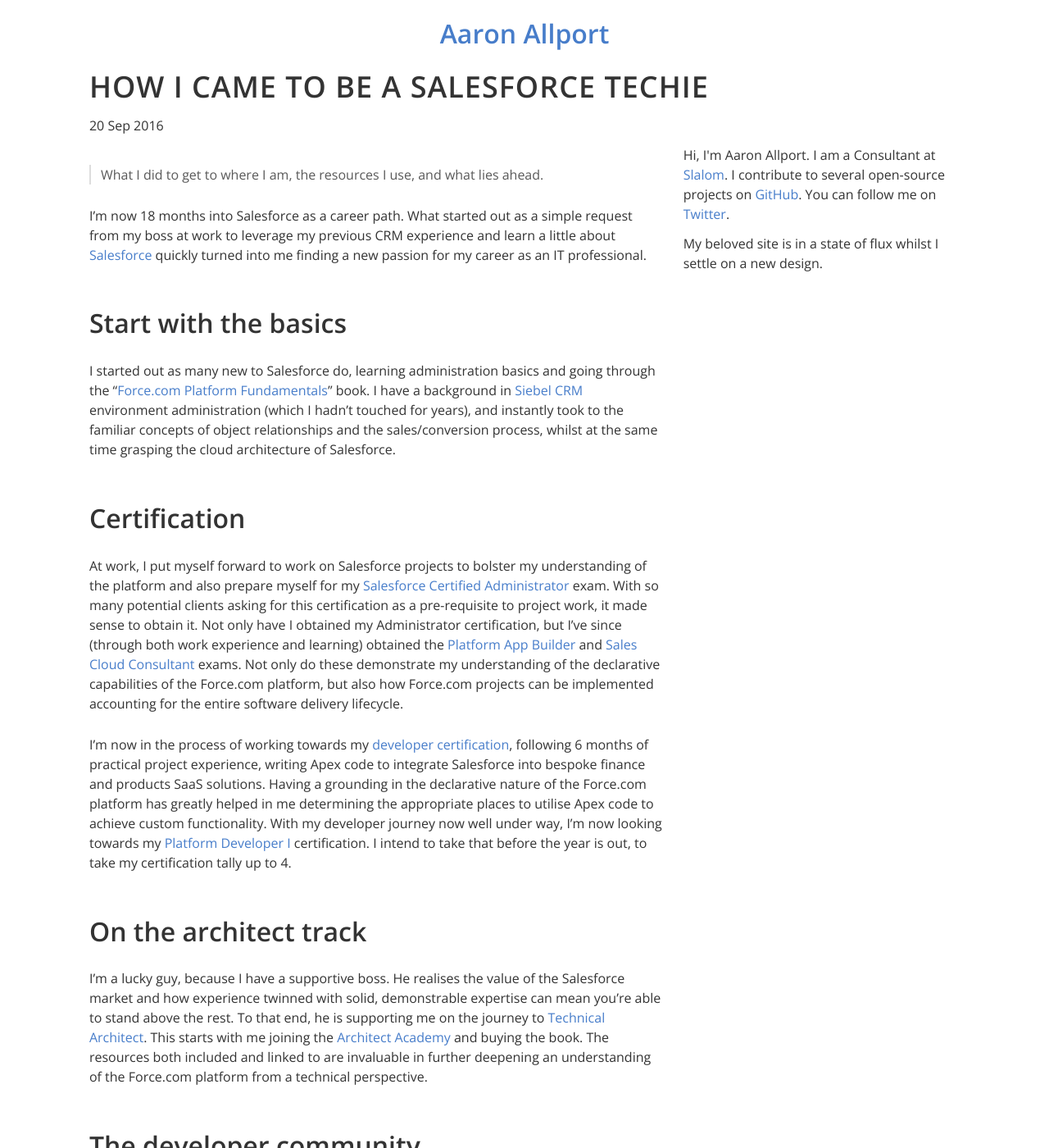
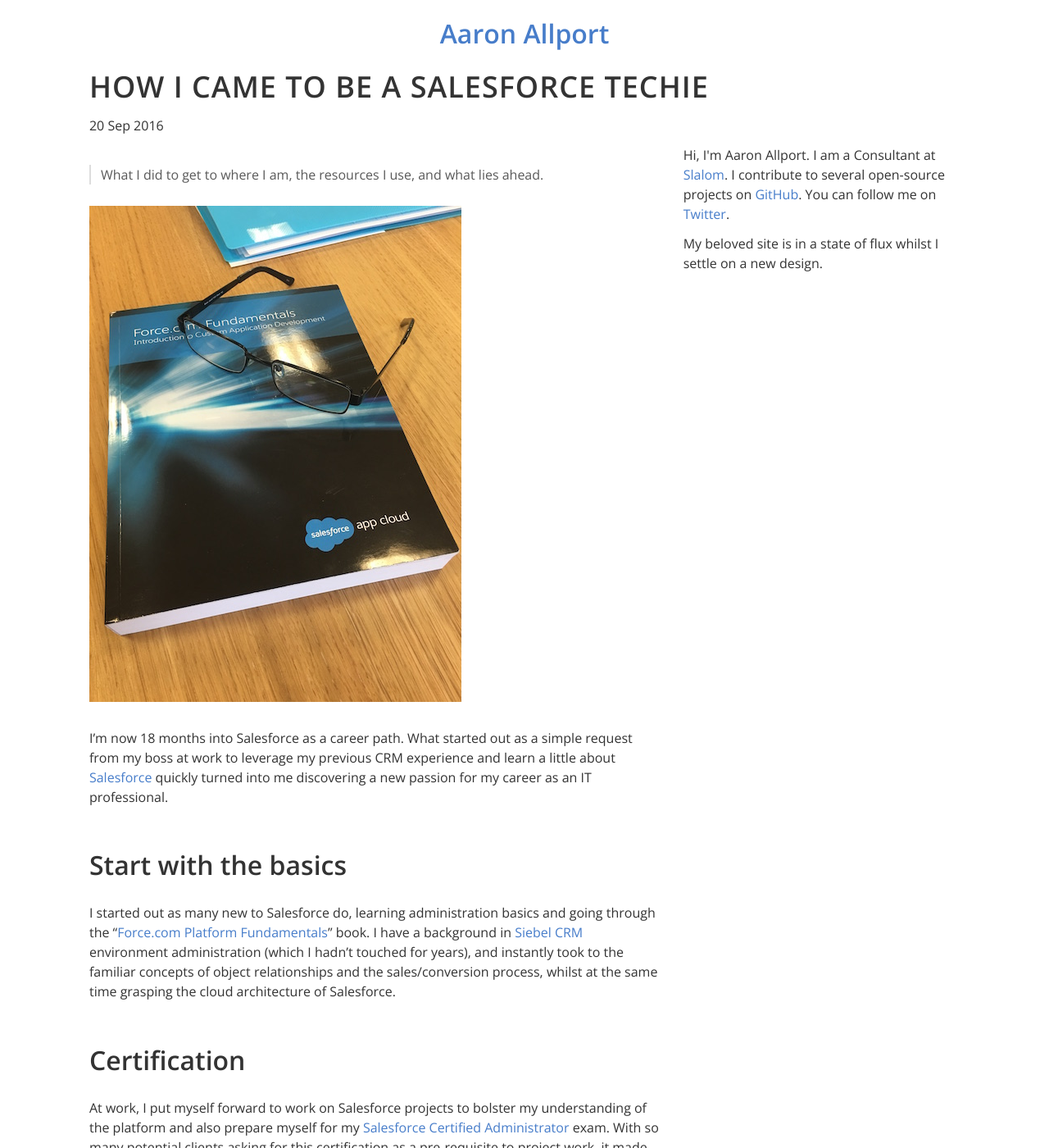
Before and after one commit to aaronallport/aaronallport.github.io, a Jekyll site: the page built from _posts/2016-09-20-how-i-came-to-be-a-salesforce-techie.md, in a window 1280 px wide and 1400 px high. Shown: the whole window at 82% size. Built offline with Jekyll 4.4.1, drawn with Linux system fonts in a browser that asks for light colours; some of the changed lines change nothing that is shown; some of the changed text lies outside the part shown.

Commit message:
UPdate blog post with image

```diff
--- a/_posts/2016-09-20-how-i-came-to-be-a-salesforce-techie.md
+++ b/_posts/2016-09-20-how-i-came-to-be-a-salesforce-techie.md
@@ -10,7 +10,9 @@
 
 > What I did to get to where I am, the resources I use, and what lies ahead.
 
-I'm now 18 months into Salesforce as a career path. What started out as a simple request from my boss at work to leverage my previous CRM experience and learn a little about [Salesforce](https://salesforce.com) quickly turned into me finding a new passion for my career as an IT professional.
+![My Salesforce dev book and glasses](/images/SF_dev_book_with_glasses.jpg "My Salesforce dev book and glasses")
+
+I'm now 18 months into Salesforce as a career path. What started out as a simple request from my boss at work to leverage my previous CRM experience and learn a little about [Salesforce](https://salesforce.com) quickly turned into me discovering a new passion for my career as an IT professional.
 
 ## Start with the basics
 
@@ -36,16 +38,16 @@
 
 I have spoken here about the resources I use to learn about the Force.com platform. These are invaluable to my day-to-day learning.
 
-Books:
+### Books
 
 * [Force.com Platform Fundamentals](https://resources.docs.salesforce.com/sfdc/pdf/salesforce_creating_on_demand_apps.pdf)
 * [Apex workbook](https://resources.docs.salesforce.com/sfdc/pdf/apex_workbook.pdf)
 
-Developer community challenges:
+### Developer community challenges
 
 * [https://salesforcedevs.influitive.com](https://salesforcedevs.influitive.com)
 
-Blogs:
+### Blogs
 
 * [https://trailhead.salesforce.com/](https://trailhead.salesforce.com/) - the best learning platform I've ever used!
 * [http://exploiteddevorgs.com/](http://exploiteddevorgs.com/)
```
Also changed, not shown: images/SF_dev_book_with_glasses.jpg (added).
